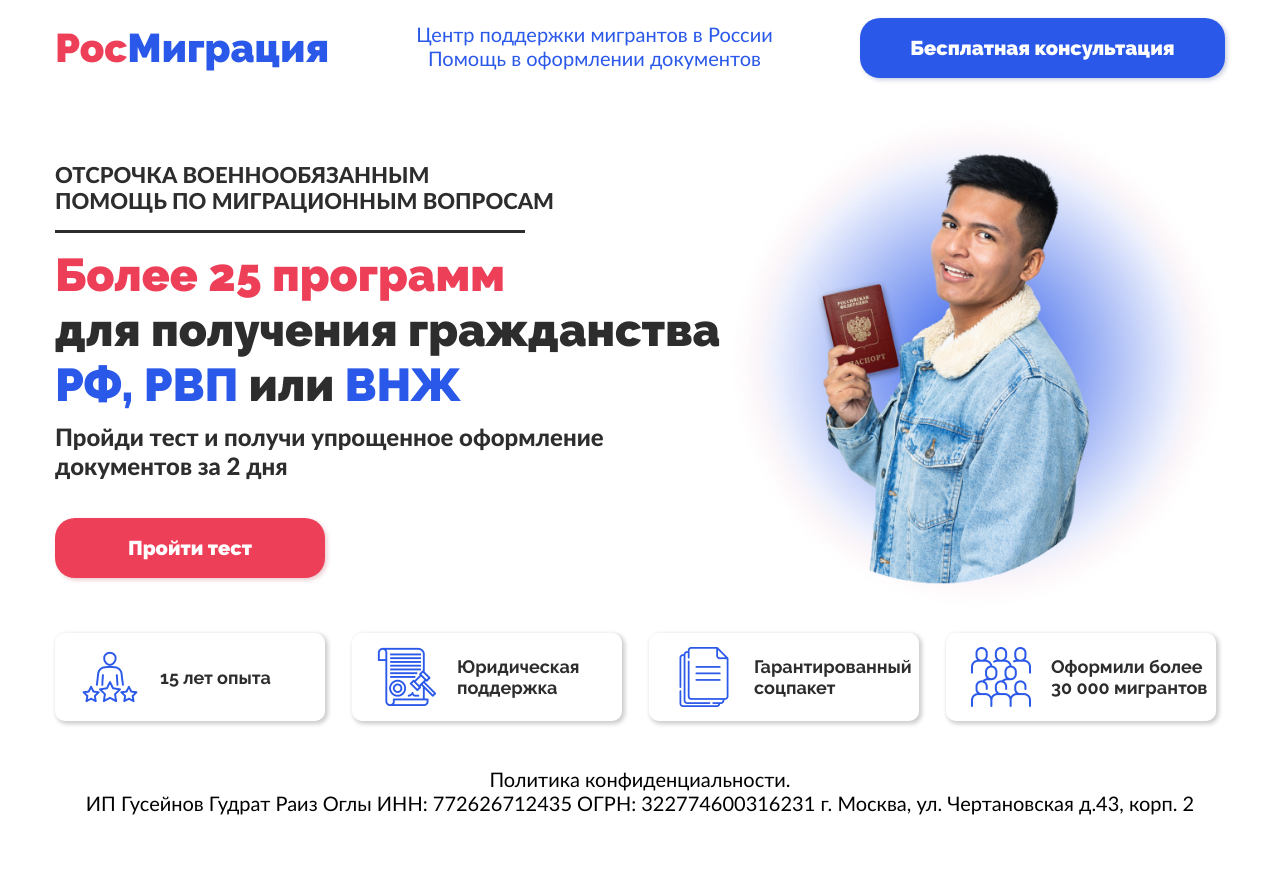
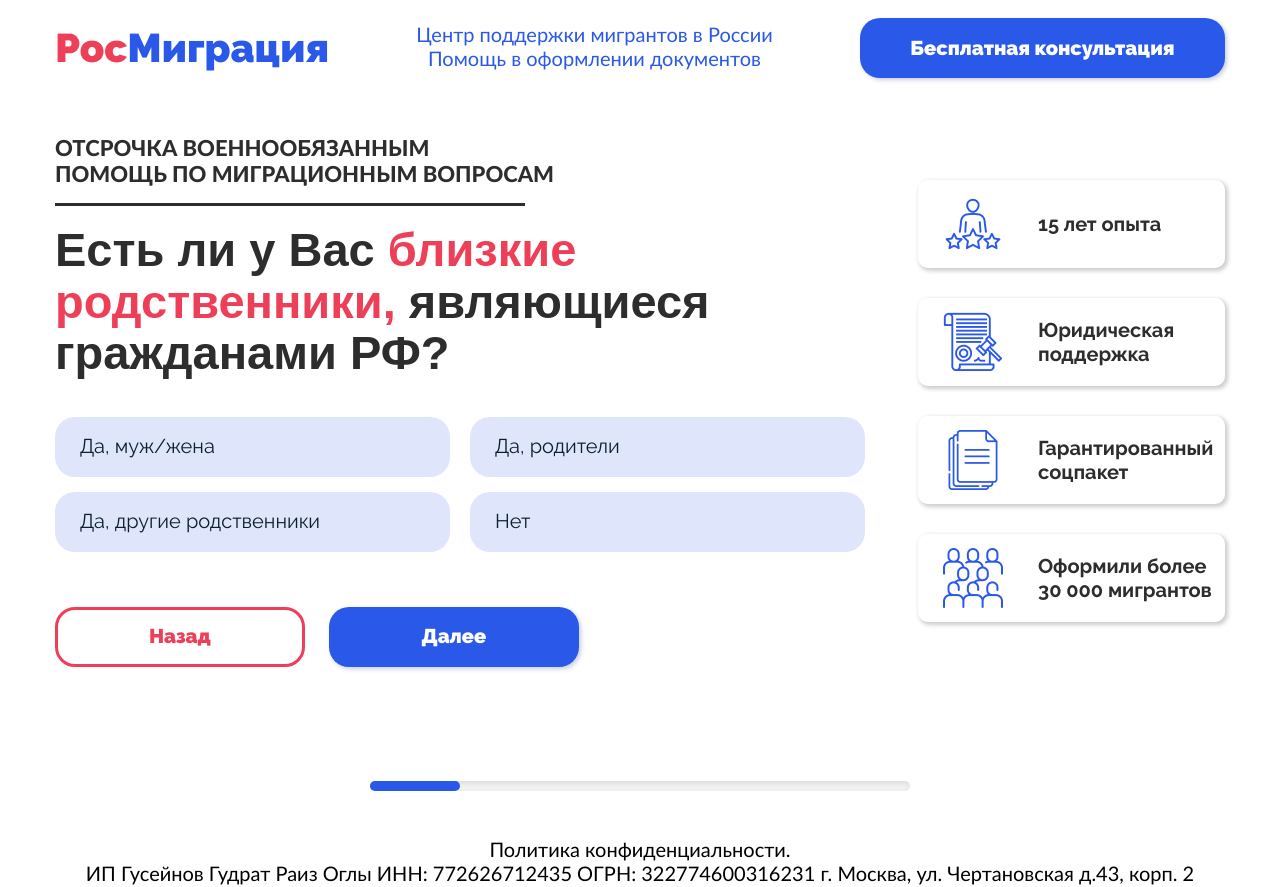
Before and after one commit to barsov-wd/quiz-rosmgr, a website: page src/index.html in a window 1280 px wide. Before the commit the page ends 817 px from the top, so only its background shows below. Drawn offline with nearby package versions, Linux system fonts and the light colour scheme; files that its build step writes are made by us from their sources.

Commit message:
На проверку

```diff
--- a/src/index.html
+++ b/src/index.html
@@ -34,7 +34,7 @@
     </header>
     <!-- ./header -->
 
-    <section class="promo">
+    <section class="promo" style="display: none;">
         <div class="container promo__container">
             <img class="promo__image" src="./img/promo/promo-image.png" alt="promo-image">
             <div class="promo__content">
@@ -60,7 +60,7 @@
     </section>
     <!-- ./promo -->
 
-    <section class="quiz" style="display: none;">
+    <section class="quiz" style="display: block;">
         <div class="container">
             <div class="quiz__inner">
                 <div class="quiz__content">
@@ -217,7 +217,7 @@
     </section>
     <!-- ./last -->
 
-    <section class="features">
+    <section class="features" style="display: none;">
         <div class="container">
             <div class="features__items">
                 <div class="features__item">
```
Also changed, not shown: dist/index.html.
